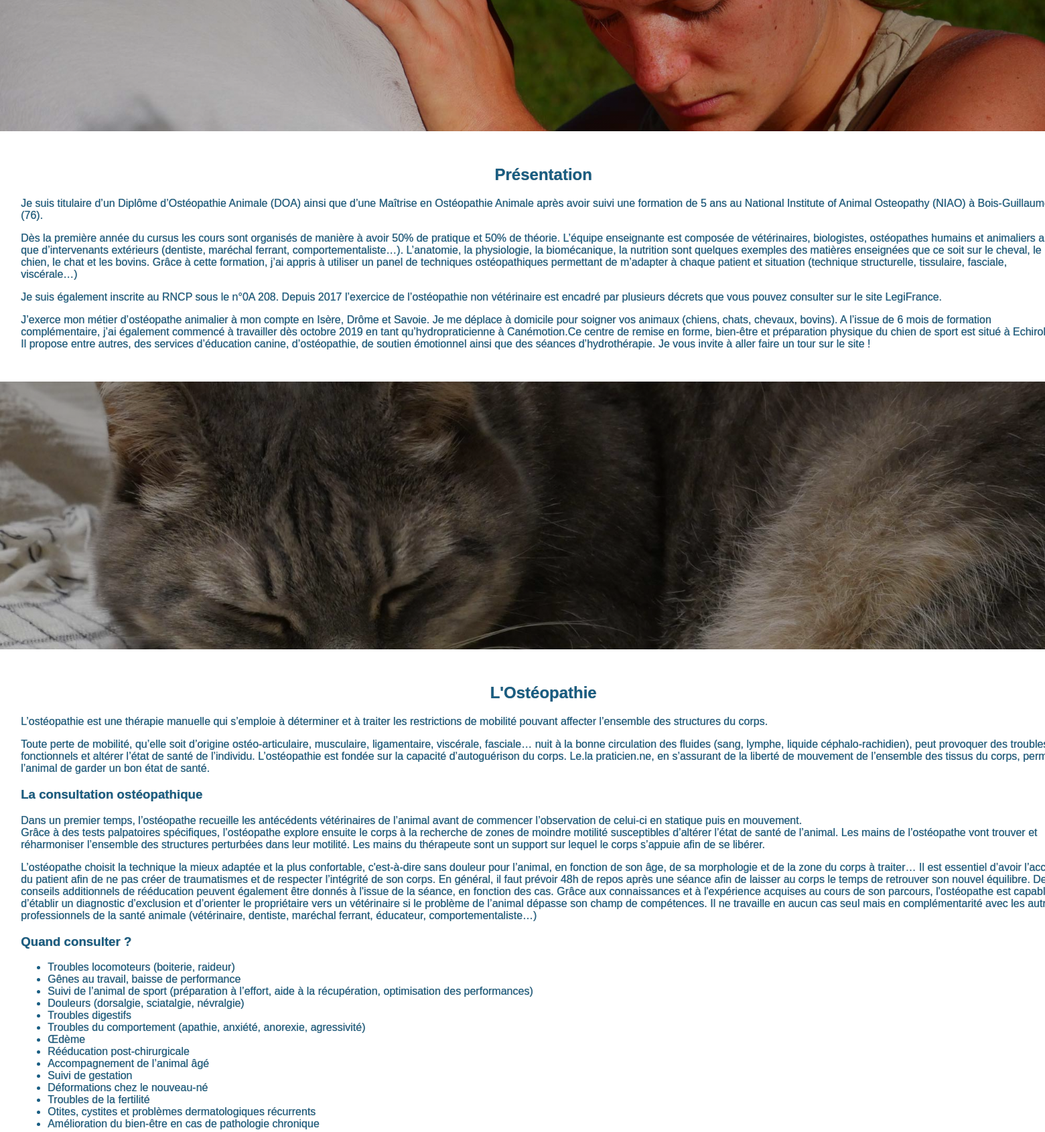
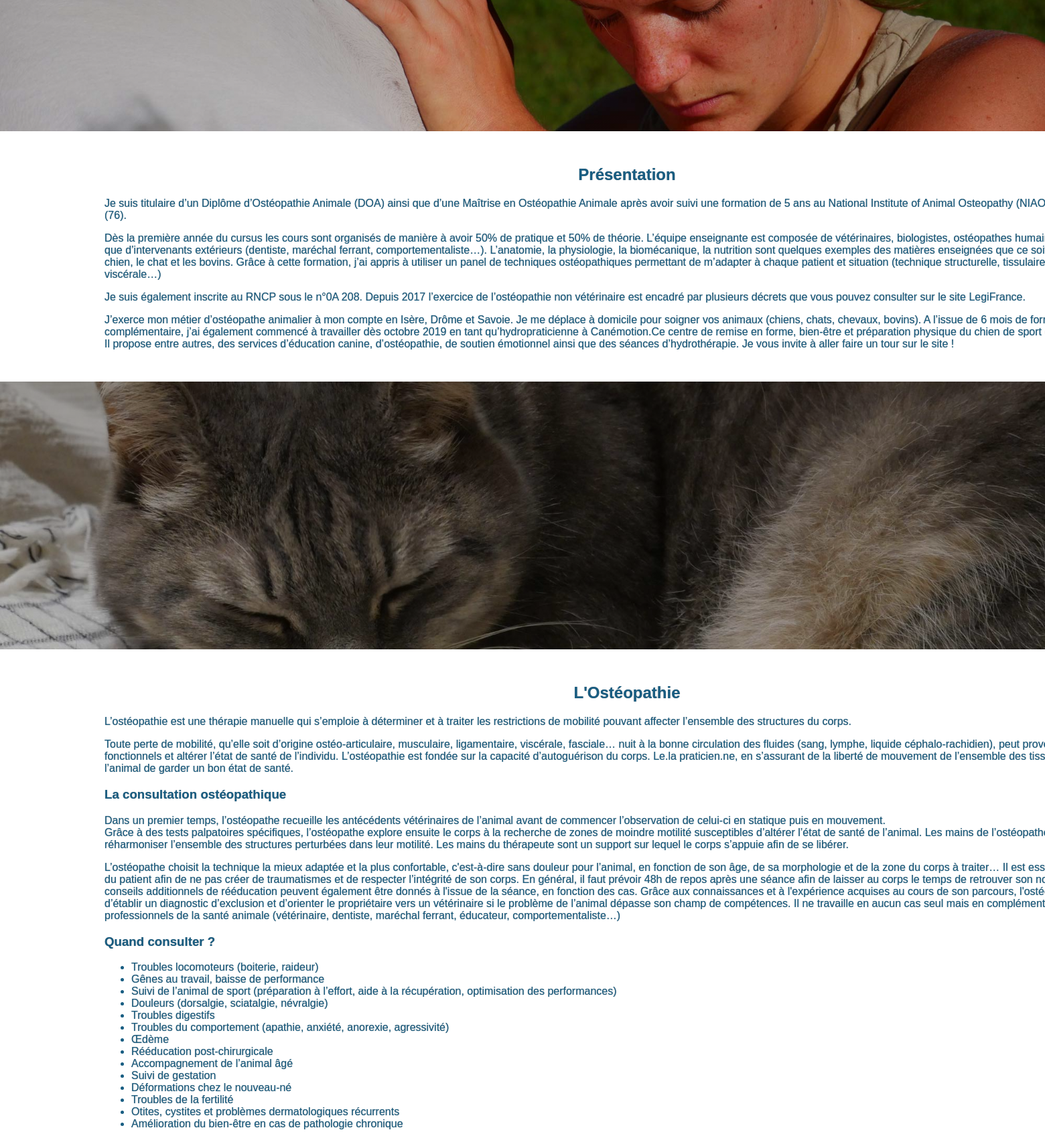
Before and after one commit to ColinJS/osteo-becquart, a Django app: template becquart_osteoanimalier/templates/base.html in a window 1560 px wide; the page is wider, and only the part inside the window is pictured. Shown: the part 1555-3246 px from the top of that part at 67% size. Run offline with Django 3.2, Linux system fonts and the light colour scheme; the template is opened without the code that fills it: values that come from a table or form of the project are taken from there, others are empty; parts of the project's set-up code (start-up, migrations or seed data) failed here and were passed over.

Commit message:
Padding adjustement

```diff
--- a/becquart_osteoanimalier/static/css/base.css
+++ b/becquart_osteoanimalier/static/css/base.css
@@ -6,6 +6,7 @@
     font-family: Arial, Helvetica, sans-serif;
     scroll-behavior: smooth;
     color: rgb(24,93,130);
+    box-sizing: border-box;
 }
 html{
     font-family: poppins;
@@ -228,11 +229,11 @@
 
 .big-part{
     width: 100%;
-    padding: 2vw;
+    padding: 2vw 10vw;
 }
 
 .footer-information{
-    padding: 2vw;
+    padding: 2vw 10vw;
     text-align: center;
 }
 
```
